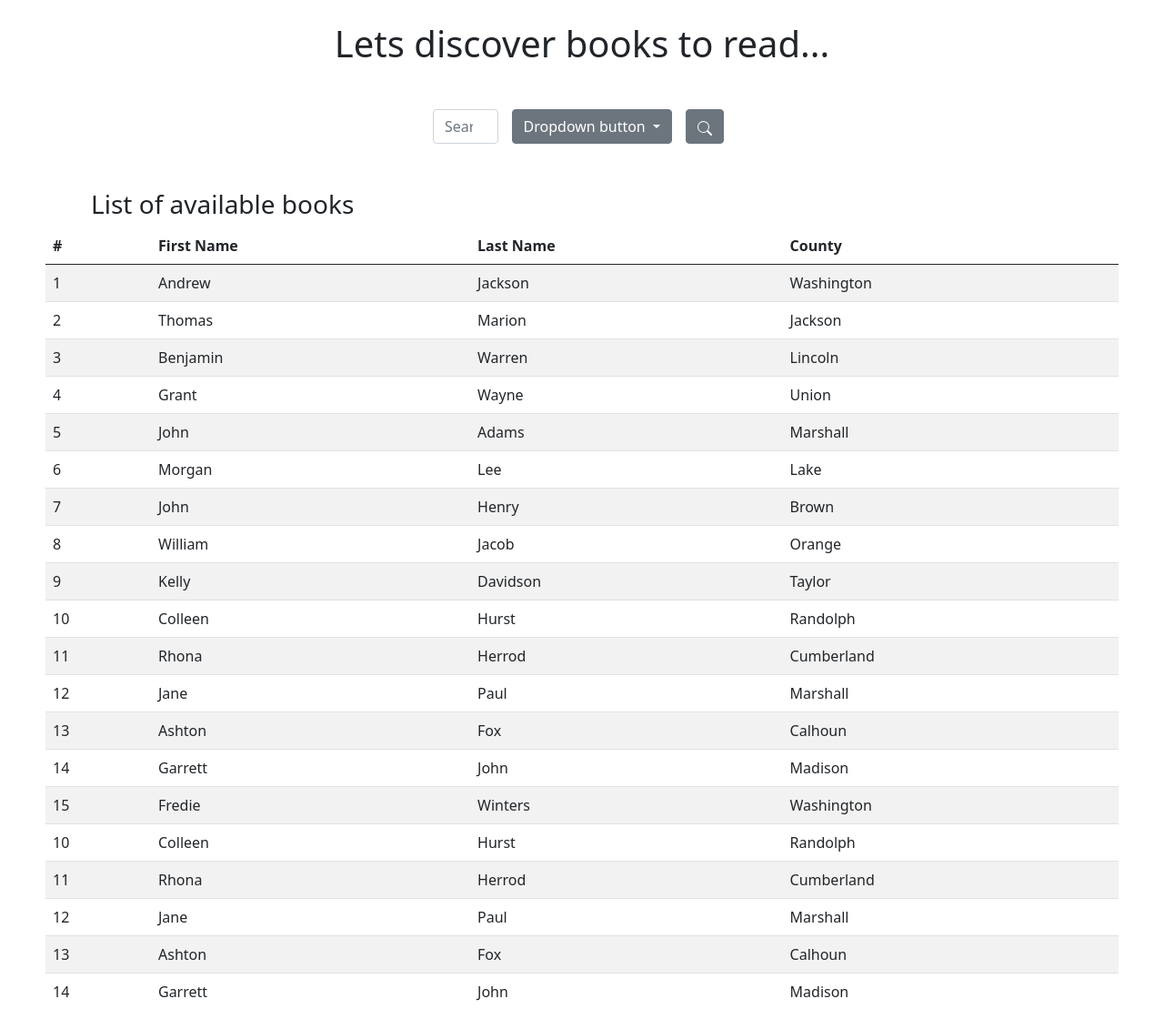
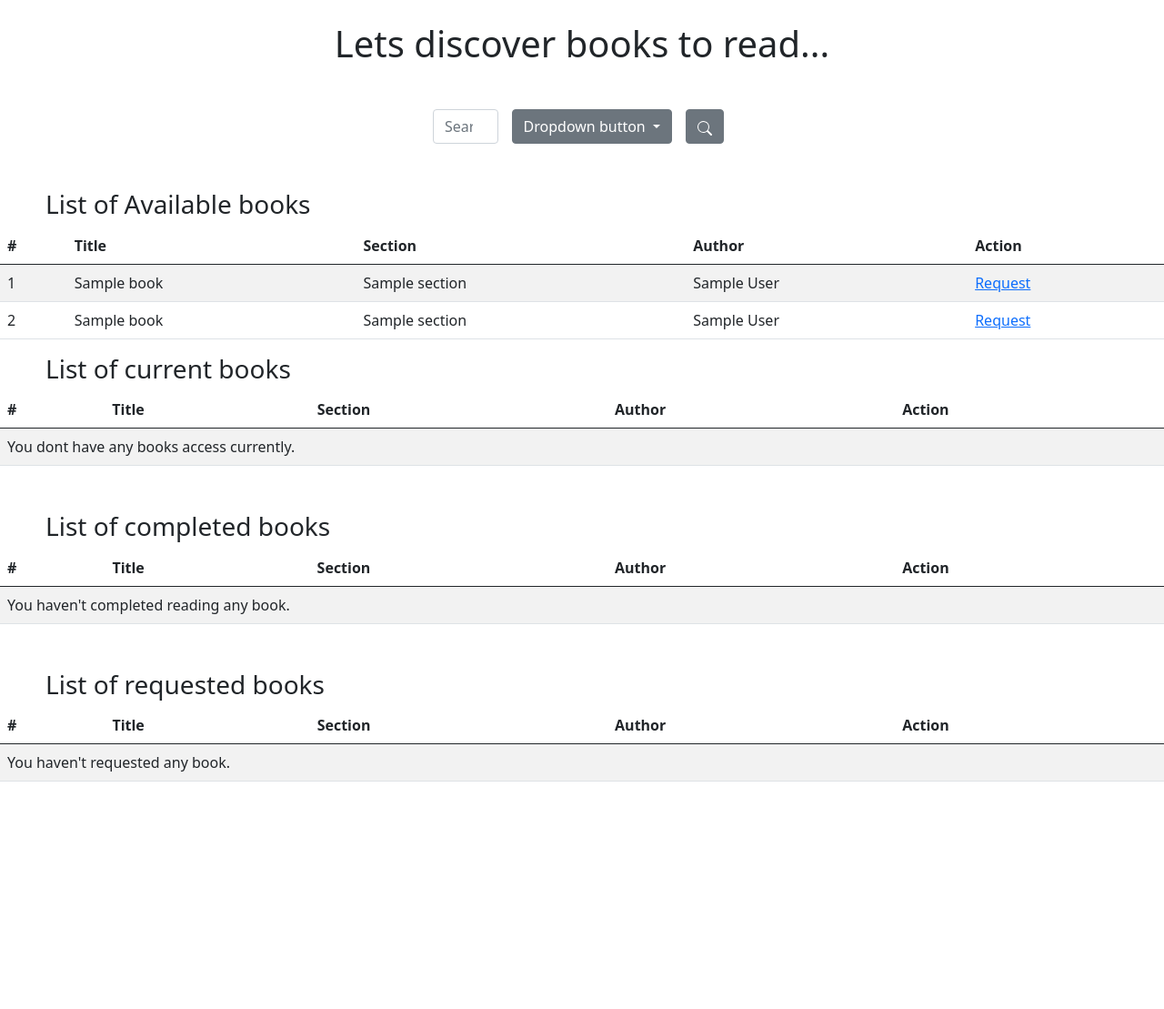
Before and after one commit to shubhamatkal/MAD1-Project, a Flask app: page /user/dashboard in a window 1280 px wide. Shown: the part 73-1182 px from the top of the page at 91% size. After the commit the page ends 932 px from the top, so only its background shows below. Run offline with Flask 3, Linux system fonts and the light colour scheme; the visitor is signed in with stand-in values (Sample User, id 1); tables that the repository leaves empty hold one stand-in row (values such as "Sample post").

Commit message:
database logic

```diff
--- a/root/code/app.py
+++ b/root/code/app.py
@@ -11,7 +11,6 @@
 app.config['SECRET_KEY'] = os.getenv('SECRET_KEY')
 app.config['SQLALCHEMY_DATABASE_URI'] = os.getenv('SQLALCHEMY_DATABASE_URI')
 # app.config['SQLALCHEMY_TRACK_MODIFICATIONS'] = os.getenv('SQLALCHEMY_TRACK_MODIFICATIONS')
-
 
 
 db.init_app(app)
@@ -99,9 +98,79 @@
     user_id =  session['user_id']
     user = User.query.filter_by(id=user_id).first()
     firstname_ = user.firstname
-    print(firstname_)
-    user_data = {"firstname": firstname_}
-    return render_template('userdash.html', user=user_data)
+    books = Book.query.all()
+    book_list = []
+    for book in books:
+        section = Section.query.get(book.section_id)
+        if section:
+            book_dict = {
+            'title': book.book_title,
+            'section': section.section_title,
+            'author': book.author,
+            'id': book.id
+            }
+            book_list.append(book_dict)
+        book_list.append(book_dict)
+    user_data = {"firstname": firstname_, "userid": user_id}
+
+    # Fetching requested books
+    requested_books = []
+    book_requests = UserBook.query.filter_by(user_id=user_id, status='requested').all()
+
+    for request in book_requests:
+        book = Book.query.get(request.book_id)
+        section_ = Section.query.get(book.section_id)
+        if book:
+            book_dict = {
+                'title': book.book_title,
+                'section': section_,
+                'author': book.author,
+                'id': book.id
+            }
+            requested_books.append(book_dict)
+
+    # Fetching current books
+    current_books = []
+    user_books = UserBook.query.filter_by(user_id=user_id, status='accepted').all()
+    for user_book in user_books:
+        book = Book.query.get(user_book.book_id)
+        if book:
+            book_dict = {
+                'title': book.title,
+                'section': book.section.section_title,
+                'author': book.author,
+                'id': book.id
+            }
+            current_books.append(book_dict)
+
+    # Fetching completed books
+    completed_books = []
+    user_books = UserBook.query.filter_by(user_id=user_id, status='completed').all()
+    for user_book in user_books:
+        book = Book.query.get(user_book.book_id)
+        if book:
+            book_dict = {
+                'title': book.title,
+                'section': book.section.section_title,
+                'author': book.author,
+                'id': book.id
+            }
+            completed_books.append(book_dict)
+
+    # Pass the lists to the template
+    return render_template('userdash.html', user = user_data ,book_list = book_list, requestedbooks=requested_books, currentbooks=current_books, completedbooks=completed_books)
+
+@app.route('/user/cancelbook')
+def cancel_book():
+    book_id = request.args.get('book_id')
+    user_id = request.args.get('user_id')
+    # print(book_id, user_id, "this is book id and user id")
+    user_book = UserBook.query.filter_by(book_id=book_id, user_id=user_id, status='requested').first()
+    if user_book:
+        db.session.delete(user_book)
+        db.session.commit()
+        # print("deleted book")
+    return redirect(url_for('user_dashboard'))
 
 @app.route('/user/dashboard', methods=['POST'])
 def user_dashboard_post():
@@ -117,6 +186,47 @@
         return redirect(url_for('user_login'))
     user_data = {"username": 'Shubham Atkal'}
     return render_template('userbooks.html', user=user_data)
+
+@app.route('/user/requestbook', methods=['GET'])
+def request_book():
+    if 'user_id' not in session:
+        flash('Please login to continue')
+        return redirect(url_for('user_login'))
+
+    user_id = session['user_id']
+    book_id = request.args.get('book_id')
+    book = Book.query.get(book_id)
+    if book:
+        section_id = book.section_id
+        # Rest of the code
+    else:
+        flash('Book not found')
+        return redirect(url_for('user_dashboard'))
+    book = Book.query.get(book_id)
+    if not book:
+        flash('Book not found')
+        return redirect(url_for('user_dashboard'))
+    book_title = book.book_title
+    author = book.author
+    # Add the request to BookRequests database
+    userbooks_entry  = UserBook(user_id=user_id, book_id=book_id, status='requested')
+    new_request = BookRequests(book_name=book_title,book_id= book_id,section_id=section_id, user_id=user_id, date = date.today() ,days_requested=5)
+    db.session.add(new_request)
+    db.session.add(userbooks_entry)
+    db.session.commit()
+
+    flash('Book request submitted successfully')
+    return redirect(url_for('user_dashboard'))
+
+@app.route('/user/return_book/<int:book_id>/<int:user_id>')
+def return_book(book_id, user_id):
+    user_book = UserBook.query.filter_by(book_id=book_id, user_id=user_id).first()
+    if user_book:
+        user_book.status = 'completed'
+        db.session.commit()
+    return redirect(url_for('user_dashboard'))
+
+
 
 #library routes
 
@@ -319,6 +429,22 @@
 
     return redirect(url_for('bookrequests'))
 
+
+@app.route('/view_book/<int:book_id>')
+def view_book(book_id):
+    if 'user_id' not in session and 'lib_id' not in session:
+        flash('Please login to continue')
+        return redirect(url_for('user_login'))
+    book = Book.query.get(book_id)
+    if not book:
+        flash('Book not found')
+        if session.get('user_id'):
+            return redirect(url_for('user_dashboard'))
+        else:
+            return redirect(url_for('librarian_dashboard'))
+    book_link = book.link
+    return render_template('view_book.html', book_link=book_link)
+
 @app.route('/forgot_password')
 def forgot_password():
     return render_template('forgot_password.html')
--- a/root/code/templates/userdash.html
+++ b/root/code/templates/userdash.html
@@ -46,188 +46,150 @@
             </div>
         </form>
       </div>
-      <div style="margin: 50px;">
+
+      <div style="margin: 50px;"></div> <!-- list of available books -->
       <div style="text-align: left; margin-left: 50px;">
-          <h3>List of available books</h3>
+          <h3>List of Available books</h3>
+      </div>
+      <div class="col-xs-8 col-xs-offset-2 well"></div>
+          <table class="table table-scroll table-striped">
+              <thead>
+                  <tr>
+                      <th>#</th>
+                      <th>Title</th>
+                      <th>Section</th>
+                      <th>Author</th>
+                      <th>Action</th>
+                  </tr>
+              </thead>
+              <tbody>
+                  {% if book_list %}
+                      {% for book in book_list %}
+                          <tr>
+                              <td>{{ loop.index }}</td>
+                              <td>{{ book["title"] }}</td>
+                              <td>{{ book["section"] }}</td>
+                              <td>{{ book["author"] }}</td>
+                              <td><a href="{{ url_for('request_book', book_id=book['id']) }}">Request</a></td>
+                          </tr>
+                      {% endfor %}
+                  {% else %}
+                      <tr>
+                          <td colspan="5">No Available books in library currently.</td>
+                      </tr>
+                  {% endif %}
+              </tbody>
+          </table>
+      </div>
+
+      <div style="text-align: left; margin-left: 50px;">
+        <h3>List of current books</h3>
     </div>
       <div class="col-xs-8 col-xs-offset-2 well">
         <table class="table table-scroll table-striped">
             <thead>
                 <tr>
                     <th>#</th>
-                      <th>First Name</th>
-                      <th>Last Name</th>
-                      <th>County</th>
+                    <th>Title</th>
+                    <th>Section</th>
+                    <th>Author</th>
+                    <th>Action</th>
                 </tr>
             </thead>
             <tbody>
+                {% if currentbooks %}
+                    {% for book in currentbooks %}
                         <tr>
-                      <td>1</td>
-                      <td>Andrew</td>
-                      <td>Jackson</td>
-                      <td>Washington</td>
+                            <td>{{ loop.index }}</td>
+                            <td>{{ book["title"] }}</td>
+                            <td>{{ book["section"] }}</td>
+                            <td>{{ book["author"] }}</td>
+                            <td>
+                                <a href="{{ url_for('return_book', book_id=book['id'] , user_id=user['userid']) }}">Return</a>
+                                <a href="{{ url_for('view_book', book_id=book['id']) }}">View</a>
+                            </td>
                         </tr>
+                    {% endfor %}
+                {% else %}
                     <tr>
-                      <td>2</td>
-                      <td>Thomas</td>
-                      <td>Marion</td>
-                      <td>Jackson</td>
+                        <td colspan="5">You dont have any books access currently.</td>
                     </tr>
-                  <tr>
-                      <td>3</td>
-                      <td>Benjamin</td>
-                      <td>Warren</td>
-                      <td>Lincoln</td>
-                  </tr>
-                  <tr>
-                      <td>4</td>
-                      <td>Grant</td>
-                      <td>Wayne</td>
-                      <td>Union</td>
-                  </tr>
-                  <tr>
-                      <td>5</td>
-                      <td>John</td>
-                      <td>Adams</td>
-                      <td>Marshall</td>
-                  </tr>
-                  <tr>
-                      <td>6</td>
-                      <td>Morgan</td>
-                      <td>Lee</td>
-                      <td>Lake</td>
-                  </tr>
-                  <tr>
-                      <td>7</td>
-                      <td>John</td>
-                      <td>Henry</td>
-                      <td>Brown</td>
-                  </tr>
-                  <tr>
-                      <td>8</td>
-                      <td>William</td>
-                      <td>Jacob</td>
-                      <td>Orange</td>
-                  </tr>
-                  <tr>
-                      <td>9</td>
-                      <td>Kelly</td>
-                      <td>Davidson</td>
-                      <td>Taylor</td>
-                  </tr>
-                  <tr>
-                      <td>10</td>
-                      <td>Colleen</td>
-                      <td>Hurst</td>
-                      <td>Randolph</td>
-                  </tr>
-                  <tr>
-                      <td>11</td>
-                      <td>Rhona</td>
-                      <td>Herrod</td>
-                      <td>Cumberland</td>
-                  </tr>
-                  <tr>
-                      <td>12</td>
-                      <td>Jane</td>
-                      <td>Paul</td>
-                      <td>Marshall</td>
-                  </tr>
-                  <tr>
-                      <td>13</td>
-                      <td>Ashton</td>
-                      <td>Fox</td>
-                      <td>Calhoun</td>
-                  </tr>
-                  <tr>
-                      <td>14</td>
-                      <td>Garrett</td>
-                      <td>John</td>
-                      <td>Madison</td>
-                  </tr>
-                  <tr>
-                      <td>15</td>
-                      <td>Fredie</td>
-                      <td>Winters</td>
-                      <td>Washington</td>
-                  </tr>
-                  <tr>
-                    <td>10</td>
-                    <td>Colleen</td>
-                    <td>Hurst</td>
-                    <td>Randolph</td>
-                </tr>
-                <tr>
-                    <td>11</td>
-                    <td>Rhona</td>
-                    <td>Herrod</td>
-                    <td>Cumberland</td>
-                </tr>
-                <tr>
-                    <td>12</td>
-                    <td>Jane</td>
-                    <td>Paul</td>
-                    <td>Marshall</td>
-                </tr>
-                <tr>
-                    <td>13</td>
-                    <td>Ashton</td>
-                    <td>Fox</td>
-                    <td>Calhoun</td>
-                </tr>
-                <tr>
-                    <td>14</td>
-                    <td>Garrett</td>
-                    <td>John</td>
-                    <td>Madison</td>
-                </tr>
-                <tr>
-                    <td>15</td>
-                    <td>Fredie</td>
-                    <td>Winters</td>
-                    <td>Washington</td>
-                </tr>
-                <tr>
-                  <td>10</td>
-                  <td>Colleen</td>
-                  <td>Hurst</td>
-                  <td>Randolph</td>
-              </tr>
-              <tr>
-                  <td>11</td>
-                  <td>Rhona</td>
-                  <td>Herrod</td>
-                  <td>Cumberland</td>
-              </tr>
-              <tr>
-                  <td>12</td>
-                  <td>Jane</td>
-                  <td>Paul</td>
-                  <td>Marshall</td>
-              </tr>
-              <tr>
-                  <td>13</td>
-                  <td>Ashton</td>
-                  <td>Fox</td>
-                  <td>Calhoun</td>
-              </tr>
-              <tr>
-                  <td>14</td>
-                  <td>Garrett</td>
-                  <td>John</td>
-                  <td>Madison</td>
-              </tr>
-              <tr>
-                  <td>15</td>
-                  <td>Fredie</td>
-                  <td>Winters</td>
-                  <td>Washington</td>
-              </tr>
+                {% endif %}
             </tbody>
         </table>
     </div>
+
+    <div style="margin: 50px;"></div>
+        <div style="text-align: left; margin-left: 50px;">
+            <h3>List of completed books</h3>
         </div>
 
+        <div class="col-xs-8 col-xs-offset-2 well"></div>
+            <table class="table table-scroll table-striped">
+                <thead>
+                    <tr>
+                        <th>#</th>
+                        <th>Title</th>
+                        <th>Section</th>
+                        <th>Author</th>
+                        <th>Action</th>
+                    </tr>
+                </thead>
+                <tbody>
+                    {% if completed_books %}
+                        {% for book in completed_books %}
+                            <tr>
+                                <td>{{ loop.index }}</td>
+                                <td>{{ book["title"] }}</td>
+                                <td>{{ book["section"] }}</td>
+                                <td>{{ book["author"] }}</td>
+                                <td><a href="{{ url_for('view_book', book_id=book['id']) }}">View</a></td>
+                            </tr>
+                        {% endfor %}
+                    {% else %}
+                        <tr>
+                            <td colspan="5">You haven't completed reading any book.</td>
+                        </tr>
+                    {% endif %}
+                </tbody>
+            </table>
+        </div>
+
+
+        <div style="margin: 50px;"></div>
+        <div style="text-align: left; margin-left: 50px;">
+            <h3>List of requested books</h3>
+        </div>
+        <div class="col-xs-8 col-xs-offset-2 well"></div>
+            <table class="table table-scroll table-striped">
+                <thead>
+                    <tr>
+                        <th>#</th>
+                        <th>Title</th>
+                        <th>Section</th>
+                        <th>Author</th>
+                        <th>Action</th>
+                    </tr>
+                </thead>
+                <tbody>
+                    {% if requestedbooks %}
+                        {% for book in requestedbooks %}
+                            <tr>
+                                <td>{{ loop.index }}</td>
+                                <td>{{ book["title"] }}</td>
+                                <td>{{ book["section"] }}</td>
+                                <td>{{ book["author"] }}</td>
+                                <td><a href="{{ url_for('cancel_book', book_id=book['id'],  user_id=user['userid']) }}">Cancel</a></td>
+                            </tr>
+                        {% endfor %}
+                    {% else %}
+                        <tr>
+                            <td colspan="5">You haven't requested any book.</td>
+                        </tr>
+                    {% endif %}
+                </tbody>
+            </table>
+        </div>
 
 
     </div>
```
Lines whose indentation alone changed are shown as unchanged.
